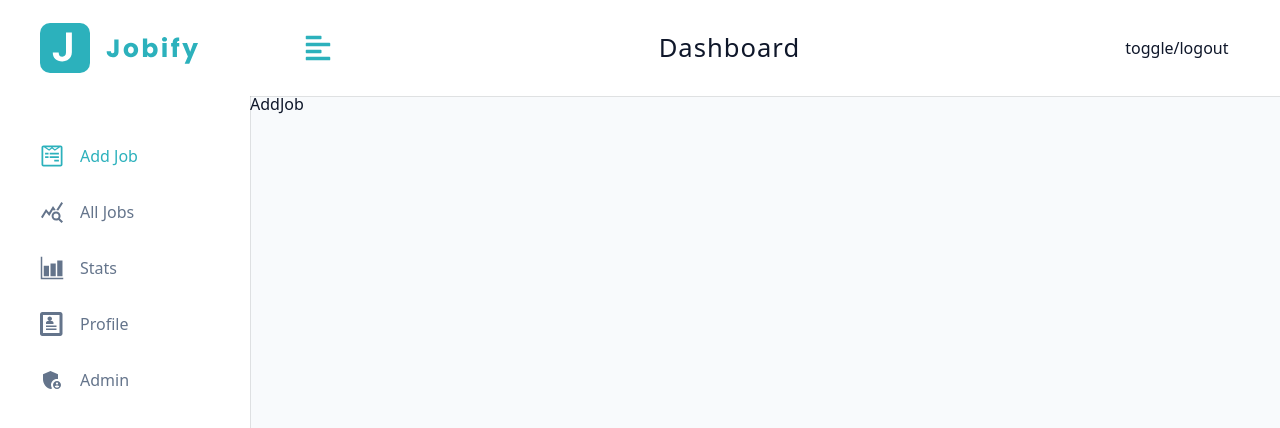
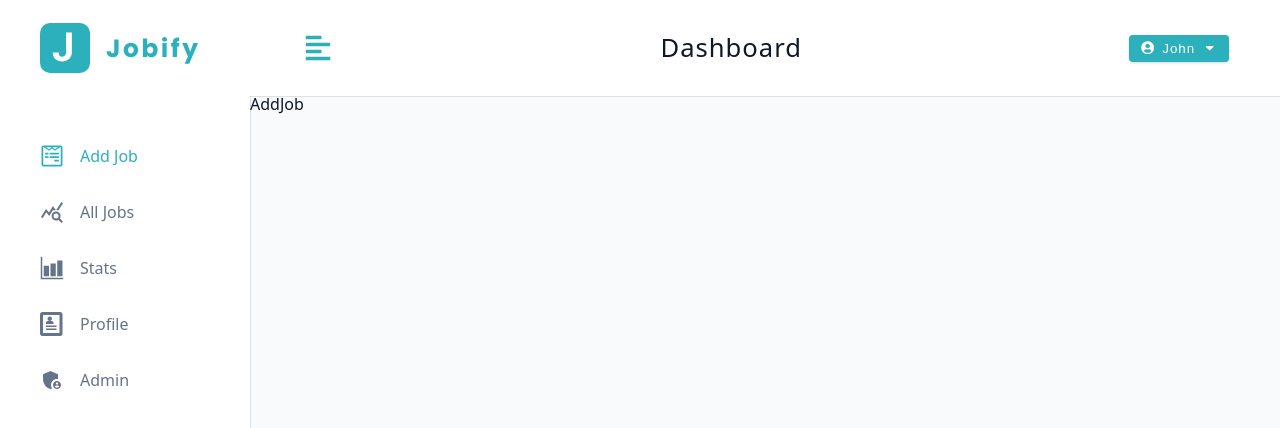
Before and after one commit to shameenakoodan/client-mern, a React (Vite) app: page /dashboard in a window 1280 px wide. Shown: the top 428 px of the page. Built offline with nearby package versions, Linux system fonts and the light colour scheme.

Commit message:
Created the logoutbutton with styles

```diff
--- /dev/null
+++ b/src/components/LogoutContainer.jsx
@@ -0,0 +1,24 @@
+import { FaUserCircle, FaCaretDown } from 'react-icons/fa';
+import Wrapper from '../assets/wrappers/LogoutContainer';
+import { useState } from 'react';
+import { useDashboardContext } from '../pages/DashboardLayout';
+const LogoutContainer = () => {
+    const [showLogout,setShowLogout] = useState(false);
+    const {user,logoutUser} = useDashboardContext();
+  return (
+    <Wrapper>
+        <button type='button' className='btn logout-btn'
+        onClick={()=> setShowLogout(!showLogout)}>
+            <FaUserCircle />{
+                user?.name
+            }
+            <FaCaretDown />
+        </button>
+        <div className={showLogout?'dropdown show-dropdown':'dropdown'}>
+            <button type='button' className='dropdown-btn' onClick={logoutUser}>logout</button>
+        </div>
+        </Wrapper>
+  )
+}
+
+export default LogoutContainer
--- a/src/components/Navbar.jsx
+++ b/src/components/Navbar.jsx
@@ -2,6 +2,7 @@
 import {FaAlignLeft} from 'react-icons/fa';
 import Logo from "./Logo";
 import { useDashboardContext } from "../pages/DashboardLayout";
+import LogoutContainer from "./LogoutContainer";
 const Navbar = () => {
   const{toggleSidebar} = useDashboardContext();
   return (
@@ -15,7 +16,7 @@
           <h4 className="logo-text">dashboard</h4>
           </div>
           <div className="btn-container">
-            toggle/logout
+            <LogoutContainer />
           </div>
           </div>
         </Wrapper>
```
